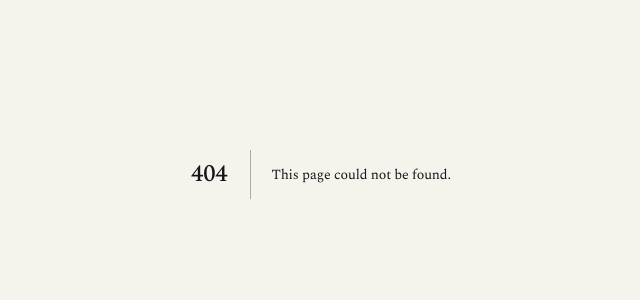
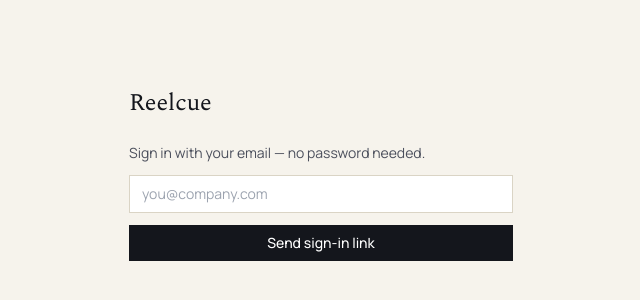
Before and after one commit to Bellomubaraq875/reelcue-web, a Next.js app: page /login in a window 1280 px wide. Before the commit this address had no page. Shown: the part 226-526 px from the top of the page, without its empty margins (319-959 px from the left). Built offline with nearby package versions, Linux system fonts and the light colour scheme.

Commit message:
login page built with email magic-link sign-in

```diff
--- /dev/null
+++ b/app/(auth)/login/page.tsx
@@ -0,0 +1,51 @@
+"use client";
+
+import { useState } from "react";
+import { signIn } from "next-auth/react";
+
+export default function LoginPage() {
+    const [email, setEmail] = useState("");
+    const [sent, setSent] = useState(false);
+
+    async function handleSubmit(e: React.FormEvent) {
+        e.preventDefault();
+        // redirect: false keeps us on this page to show the "check your
+        // email" confirmation instead of NextAuth's default verify-request page.
+        await signIn("email", { email, redirect: false, callbackUrl: "/projects" });
+        setSent(true);
+    }
+
+    return (
+        <div className="flex min-h-screen items-center justify-center bg-paper px-6">
+            <div className="w-full max-w-sm">
+                <p className="font-serif text-2xl text-ink">Reelcue</p>
+
+                {sent ? (
+                    <p className="mt-6 text-sm text-ink-500">
+                        Check <span className="text-ink">{email}</span> for a sign-in link.
+                    </p>
+                ) : (
+                    <form onSubmit={handleSubmit} className="mt-6 flex flex-col gap-3">
+                        <label className="text-sm text-ink-500">
+                            Sign in with your email — no password needed.
+                        </label>
+                        <input
+                            type="email"
+                            required
+                            value={email}
+                            onChange={(e) => setEmail(e.target.value)}
+                            placeholder="you@company.com"
+                            className="border border-line bg-paper-100 px-3 py-2 text-sm text-ink outline-none focus:border-ink"
+                        />
+                        <button
+                            type="submit"
+                            className="bg-ink px-4 py-2 text-sm font-medium text-paper-100 transition hover:bg-ink-800"
+                        >
+                            Send sign-in link
+                        </button>
+                    </form>
+                )}
+            </div>
+        </div>
+    );
+}
```
